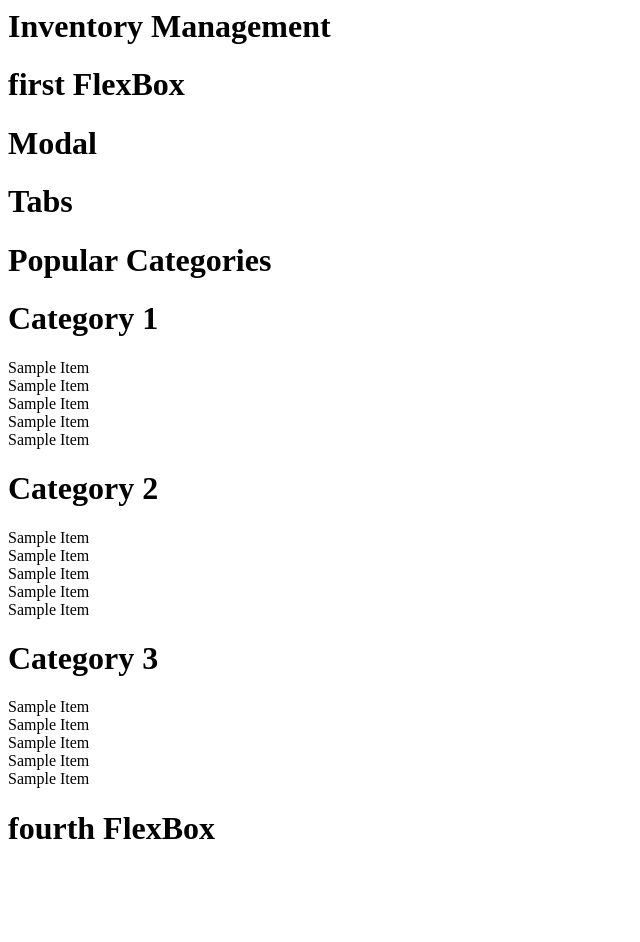
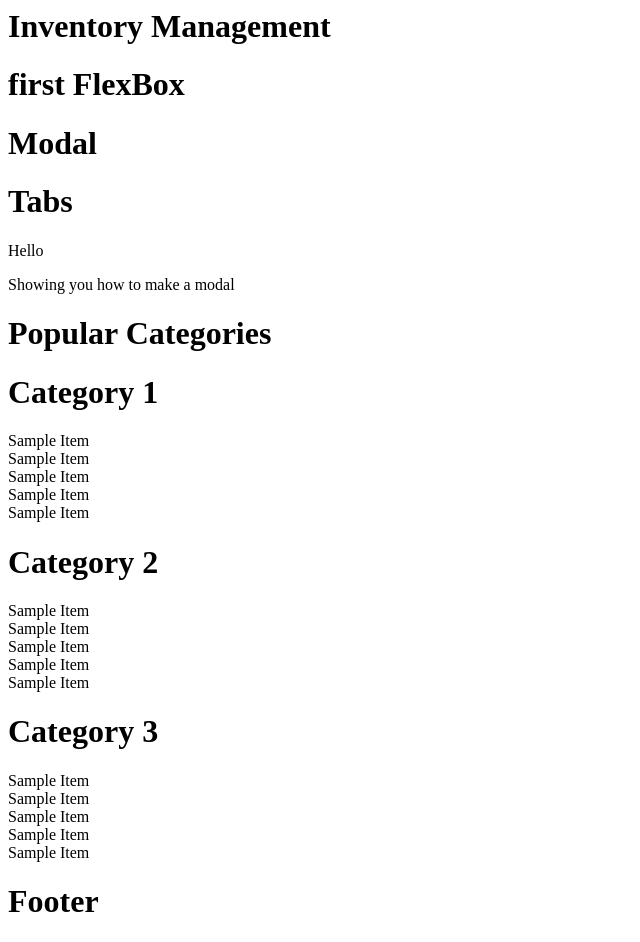
Before and after one commit to robwils/vanillaJS_inventory_mgmt, a website: page index.html in a window 1280 px wide. Shown: the whole page, without its empty margins (0-640 px from the left). Before the commit the page ends 868 px from the top, so only its background shows below. Drawn offline with Linux system fonts and the light colour scheme.

Commit message:
2 files modified

```diff
--- a/index.html
+++ b/index.html
@@ -14,12 +14,16 @@
     <div class="flexBox" id="flexBox2">
       <h1 class="mainHeader">Tabs</h1>
       <!-- add product -->
-
+      <div class="modalBody">
+      <p>Hello</p>
+      <p>Showing you how to make a modal</p>
+    </div>
     </div>
   </div>
   <div class="products">
     <h1 class="mainHeader">Popular Categories</h1>
-    <div class="flexBox" id="flexBox3">
+    <div class="sliderWrapper" id="flexBox3">
+      <div class="slider">
     <h1>Category 1</h1>
       <div class="categories">
         <div class="items">Sample Item</div>
@@ -28,6 +32,7 @@
         <div class="items">Sample Item</div>
         <div class="items">Sample Item</div>
       </div>
+      <div class="carousel__button--next"></div>
       <h1>Category 2</h1>
       <div class="categories">
         <div class="items">Sample Item</div>
@@ -36,6 +41,7 @@
         <div class="items">Sample Item</div>
         <div class="items">Sample Item</div>
       </div>
+      <div class="carousel__button--next"></div>
       <h1>Category 3</h1>
         <div class="categories">
           <div class="items">Sample Item</div>
@@ -44,9 +50,11 @@
           <div class="items">Sample Item</div>
           <div class="items">Sample Item</div>
         </div>
+        <div class="carousel__button--next"></div>
       </div>
+    </div>
       <footer class="flexBox" id="flexBox4">
-        <h1 class="mainHeader">fourth FlexBox</h1>
+        <h1 class="mainHeader">Footer</h1>
       </footer>
     </div>
   </div>
--- a/style.css
+++ b/style.css
@@ -74,6 +74,10 @@ body {
   height: 200px;
 }
 
+.modalBody {
+  /* display: none; */
+}
+
 /* products */
 
 .products {
@@ -89,6 +93,13 @@ body {
   padding: 30px;
 }
 
+.sliderWrapper {
+  position: relative;
+  margin: auto;
+  overflow-x: scroll;
+  overflow-y: hidden;
+}
+
 .categories {
   display: flex;
 }
@@ -98,6 +109,7 @@ body {
   margin: 10px;
   width: var(--itemWidth);
   height: var(--itemHeight);
+  transition: transform 0.5s, opacity 0.5s, z-index 0.5s;
 }
 
 /* footer */
```
